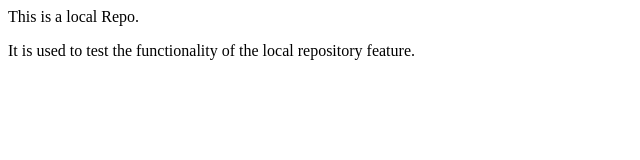
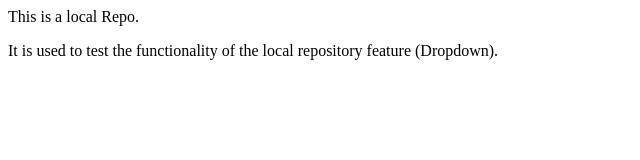
Before and after one commit to ChauhanKomal9455/localRepo, a plain HTML site: page index.html in a window 1280 px wide. Shown: the full height of the page, 0-640 px from the left. Drawn offline with Linux system fonts and the light colour scheme.

```diff
--- a/index.html
+++ b/index.html
@@ -1,2 +1,2 @@
 <p>This is a local Repo.</p>
-<p>It is used to test the functionality of the local repository feature.</p>
+<p>It is used to test the functionality of the local repository feature (Dropdown).</p>
```
